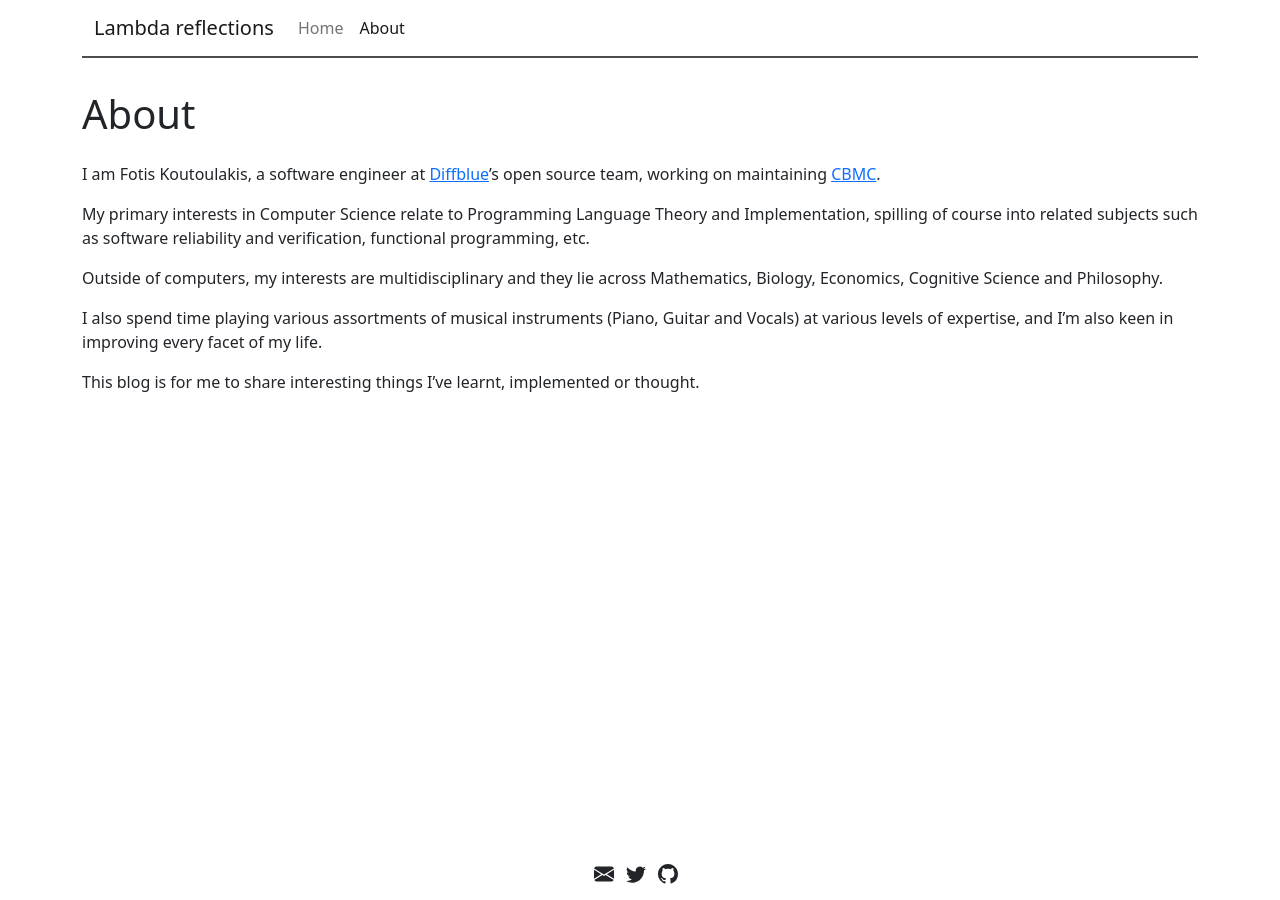
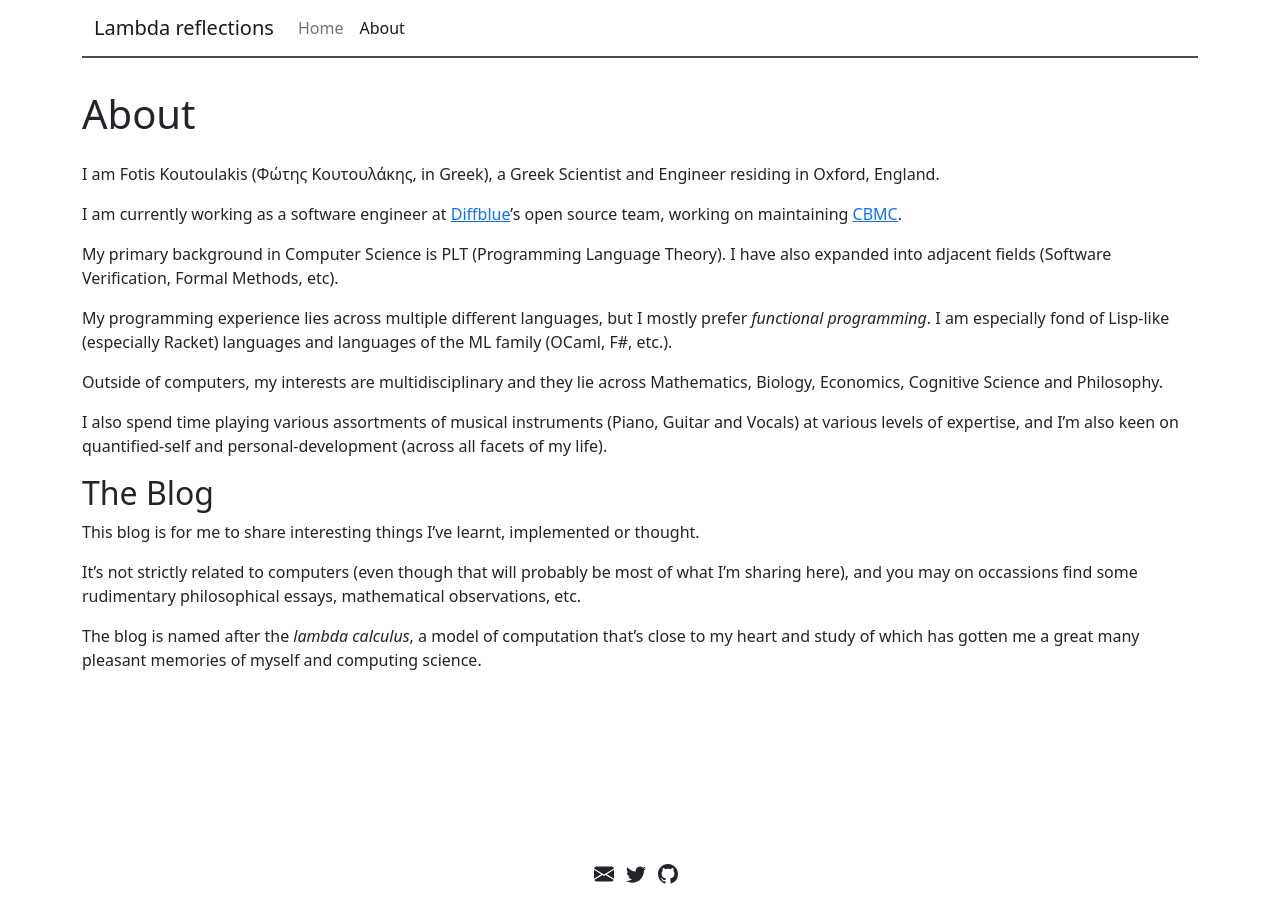
Before and after one commit to NlightNFotis/nlightnfotis.github.io, a Jekyll site: the page built from about.md, in a window 1280 px wide. Built offline with Jekyll 4.4.1, drawn with Linux system fonts in a browser that asks for light colours.

Commit message:
Small improvements to the `about.md` file.

```diff
--- a/about.md
+++ b/about.md
@@ -4,18 +4,34 @@ title: About
 permalink: /about/
 ---
 
-I am Fotis Koutoulakis, a software engineer at [Diffblue](https://www.diffblue.com)'s
+I am Fotis Koutoulakis (Φώτης Κουτουλάκης, in Greek), a Greek Scientist and Engineer
+residing in Oxford, England.
+
+I am currently working as a software engineer at [Diffblue](https://www.diffblue.com)'s
 open source team, working on maintaining [CBMC](https://github.com/diffblue/cbmc).
 
-My primary interests in Computer Science relate to Programming Language Theory and
-Implementation, spilling of course into related subjects such as software reliability
-and verification, functional programming, etc.
+My primary background in Computer Science is PLT (Programming Language Theory). I have
+also expanded into adjacent fields (Software Verification, Formal Methods, etc).
+
+My programming experience lies across multiple different languages, but I mostly prefer
+*functional programming*. I am especially fond of Lisp-like (especially Racket) languages
+and languages of the ML family (OCaml, F#, etc.).
 
 Outside of computers, my interests are multidisciplinary and they lie across Mathematics,
 Biology, Economics, Cognitive Science and Philosophy.
 
 I also spend time playing various assortments of musical instruments (Piano, Guitar
-and Vocals) at various levels of expertise, and I'm also keen in improving every
-facet of my life.
+and Vocals) at various levels of expertise, and I'm also keen on quantified-self and
+personal-development (across all facets of my life).
+
+## The Blog
 
 This blog is for me to share interesting things I've learnt, implemented or thought.
+
+It's not strictly related to computers (even though that will probably be most of what
+I'm sharing here), and you may on occassions find some rudimentary philosophical essays,
+mathematical observations, etc.
+
+The blog is named after the *lambda calculus*, a model of computation that's close to
+my heart and study of which has gotten me a great many pleasant memories of myself and
+computing science.
```
